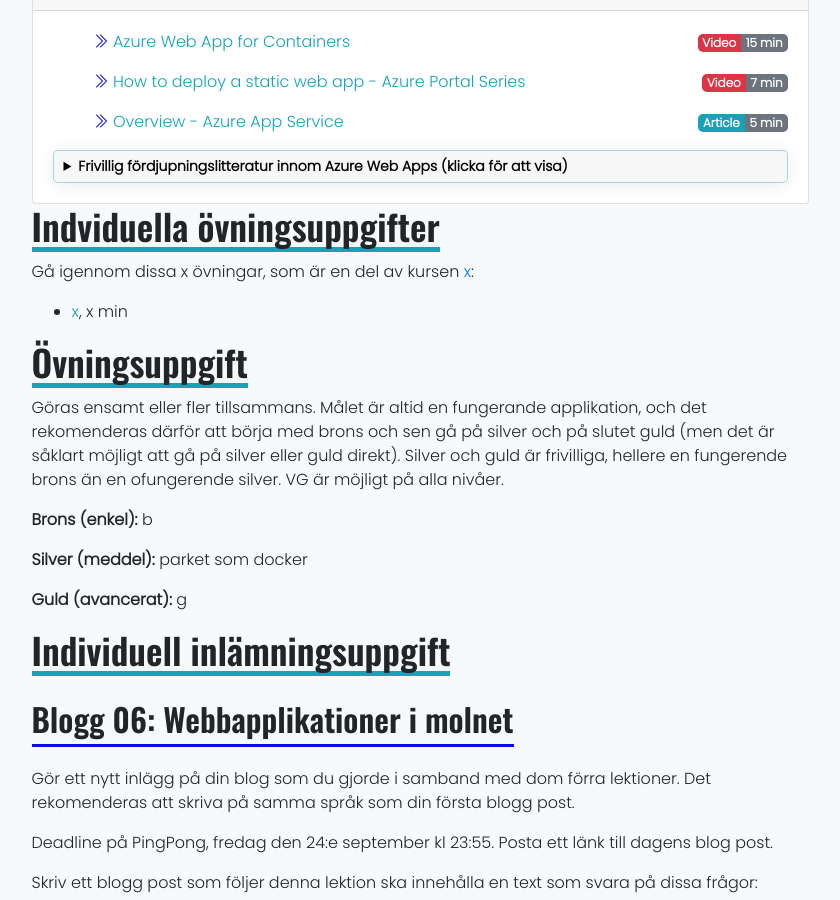
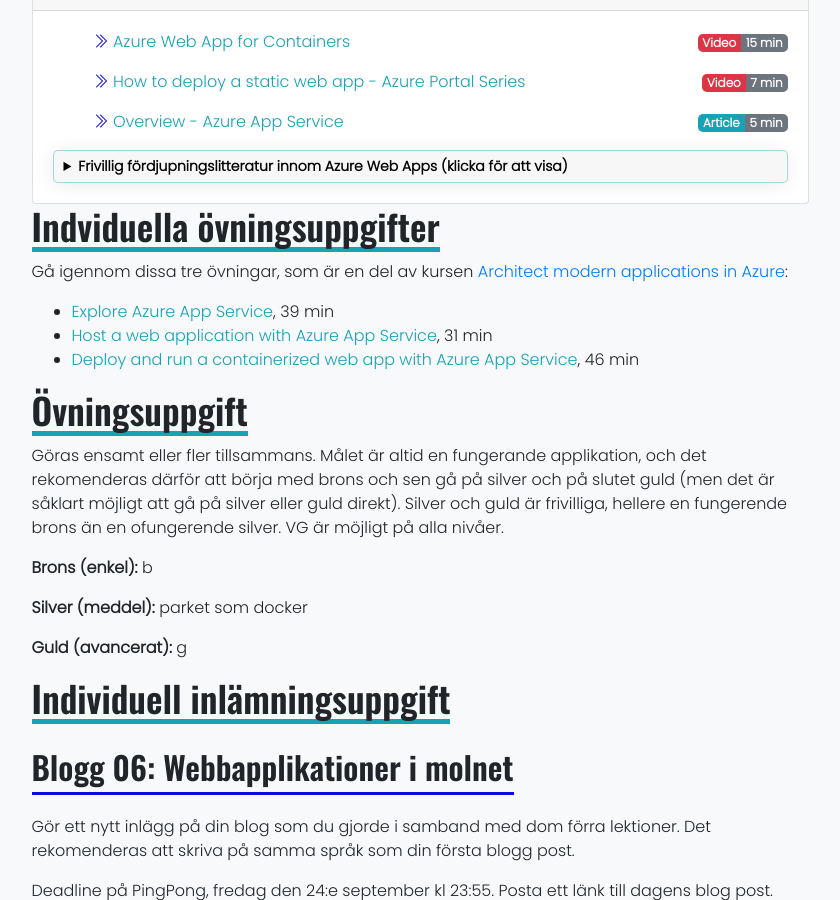
Before and after one commit to PGBSNH20/PGBSNH20-molnapplikationer, a Jekyll site: the page built from lectures/06-webapp.md, in a window 1280 px wide and 900 px high, scrolled down 1799 px. Shown: the whole window, without its empty margins (220-1060 px from the left). Built offline with Jekyll 4.4.1, drawn with Linux system fonts in a browser that asks for light colours; nearby versions of some CDN libraries.

Commit message:
Excerises

```diff
--- a/lectures/06-webapp.md
+++ b/lectures/06-webapp.md
@@ -27,8 +27,10 @@ Estimerat samlat "läs"-tid för lektionslittertur är **{{site.data.lecture_web
 
 # Indviduella övningsuppgifter
 
-Gå igennom dissa x övningar, som är en del av kursen [x](https://x):
-* [x](x), x min
+Gå igennom dissa tre övningar, som är en del av kursen [Architect modern applications in Azure](https://docs.microsoft.com/en-us/learn/paths/architect-modern-apps/):
+* [Explore Azure App Service](https://docs.microsoft.com/en-us/learn/modules/introduction-to-azure-app-service/), 39 min
+* [Host a web application with Azure App Service](https://docs.microsoft.com/en-us/learn/modules/host-a-web-app-with-azure-app-service/), 31 min
+* [Deploy and run a containerized web app with Azure App Service](https://docs.microsoft.com/en-us/learn/modules/deploy-run-container-app-service/), 46 min
 
 # Övningsuppgift
 
```
Also changed, not shown: lectures/10-scale.md (+1 -0 lines).
